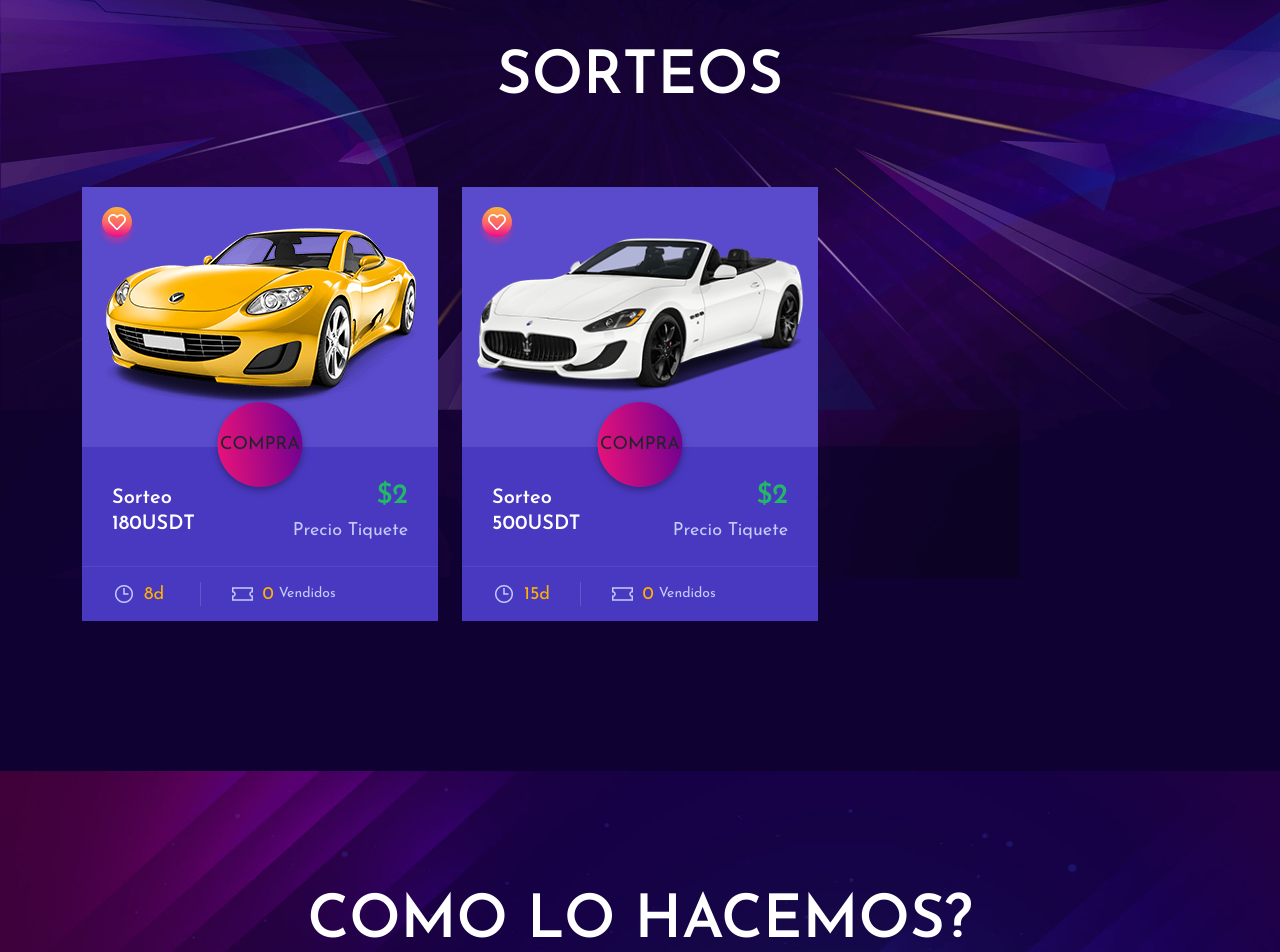
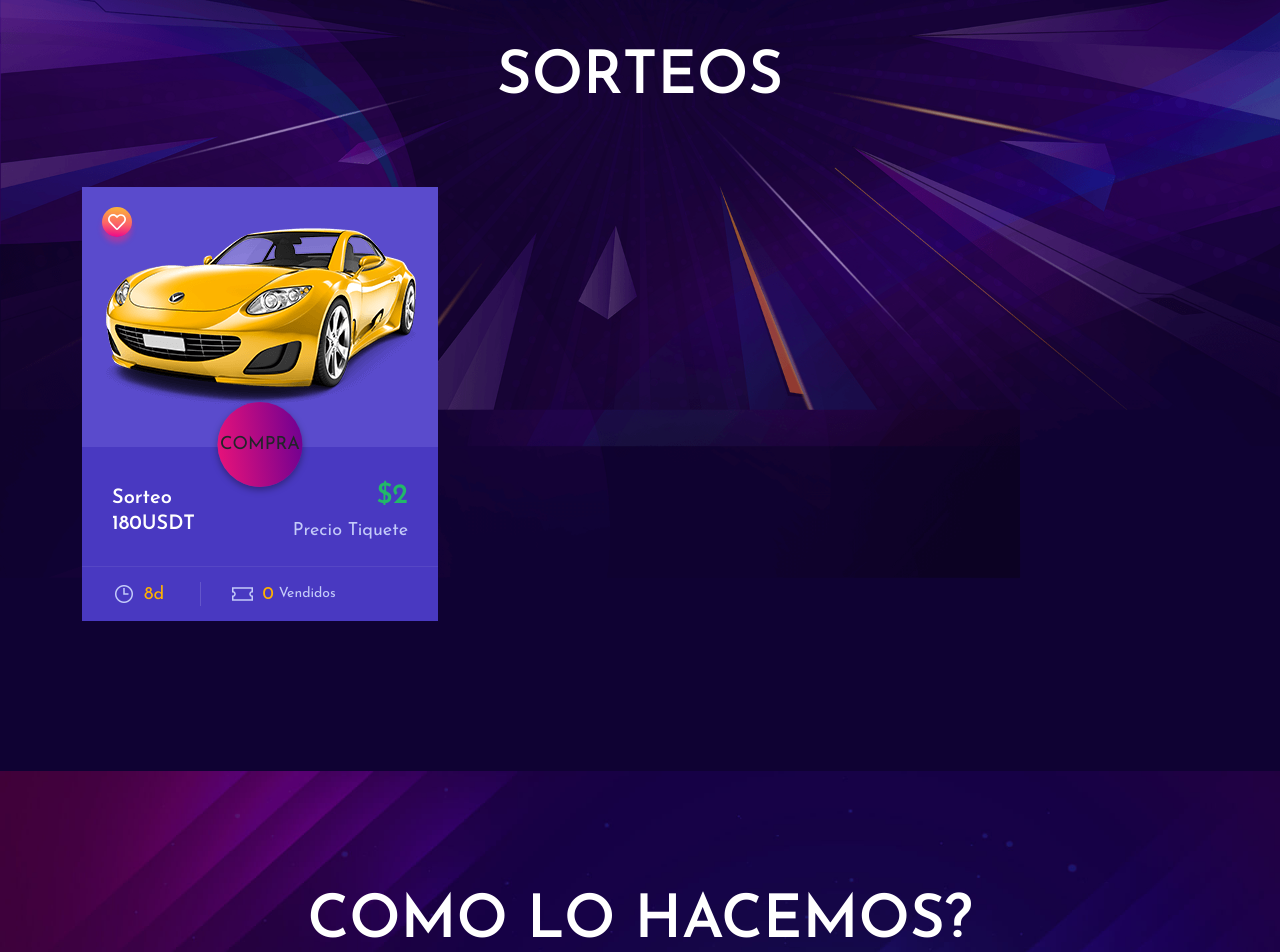
Before and after one commit to blinddoggy/RifasFrontNext, a Next.js app: page / in a window 1280 px wide. Shown: the part 1786-2738 px from the top of the page. Built offline with nearby package versions, Linux system fonts and the light colour scheme.

Commit message:
solo 1 sorteo

```diff
--- a/data/contestData.js
+++ b/data/contestData.js
@@ -16,16 +16,16 @@ const contestData = [
     ticket_remain: 0,
     tags: ["lifestyle"],
   },
-  {
-    id: "fh*3j5$^",
-    title: "Sorteo 500USDT",
-    ticket_price: "2",
-    img: contest_2,
-    contest_no: "COMPRA",
-    day_remain: 15,
-    ticket_remain: 0,
-    tags: ["lifestyle"],
-  },
+  // {
+  //   id: "fh*3j5$^",
+  //   title: "Sorteo 500USDT",
+  //   ticket_price: "2",
+  //   img: contest_2,
+  //   contest_no: "COMPRA",
+  //   day_remain: 15,
+  //   ticket_remain: 0,
+  //   tags: ["lifestyle"],
+  // },
   // {
   //   id: "fh*(t5$",
   //   title: "The Miata Dart IV",
```
